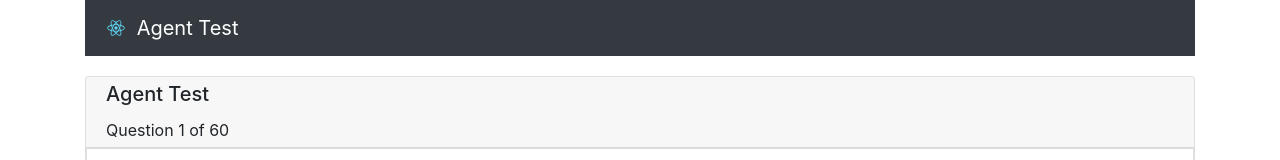
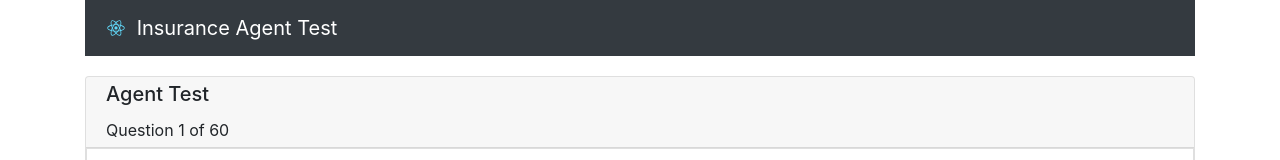
Before and after one commit to DimosthenisK/agent-test, a React (Create React App) app in the folder client/: page / in a window 1280 px wide. Shown: the top 160 px of the page. Built offline with nearby package versions, Linux system fonts and the light colour scheme.

Commit message:
Center result header

```diff
--- a/client/src/App.scss
+++ b/client/src/App.scss
@@ -15,4 +15,8 @@
   .review-title {
     text-align: center;
   }
+
+  .result-header {
+    text-align: center;
+  }
 }
--- a/client/src/Components/Navbar.js
+++ b/client/src/Components/Navbar.js
@@ -12,7 +12,7 @@ export function Navbar() {
           height="30"
           className="d-inline-block align-top"
         />{" "}
-        Agent Test
+        Insurance Agent Test
       </BootstrapNavbar.Brand>
     </BootstrapNavbar>
   );
--- a/client/src/Components/Review.js
+++ b/client/src/Components/Review.js
@@ -49,7 +49,7 @@ export function Review(props) {
       </Row>
       <Row>
         <Col>
-          <h1>
+          <h1 className="result-header">
             {props.answers.filter(
               (answer) => answer.myAnswer === answer.correctAnswer
             ).length >= 54
```
